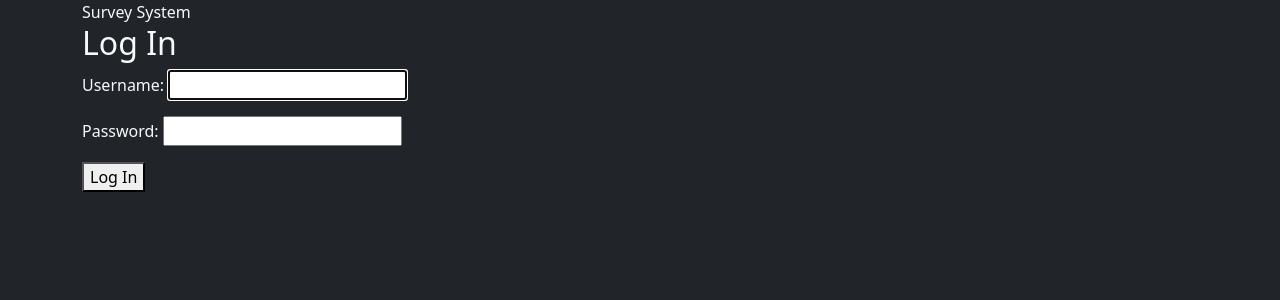
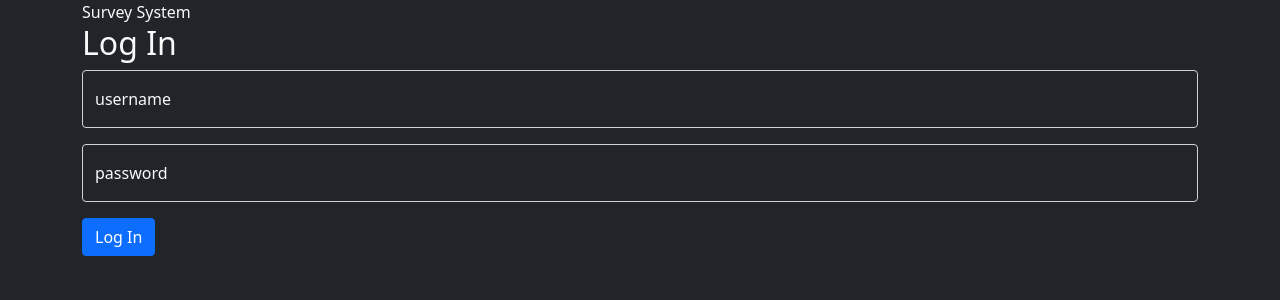
Before and after one commit to nicofreundt/school_project, a Django app: page /accounts/login/ in a window 1280 px wide. Shown: the top 300 px of the page. Run offline with Django 4.2, Linux system fonts and the light colour scheme.

Commit message:
applied a little styling to login form

```diff
--- a/user_management/templates/registration/login.html
+++ b/user_management/templates/registration/login.html
@@ -6,7 +6,14 @@
 <h2>Log In</h2>
 <form method="post">
   {% csrf_token %}
-  {{ form.as_p }}
-  <button type="submit">Log In</button>
+  <div class="form-floating mb-3">
+    <input id="id_username" name="username" class="form-control bg-dark text-light" type="text" placeholder="username"/>
+    <label for="id_username">username</label>
+  </div>
+  <div class="form-floating mb-3">
+    <input id="id_password" name="password" class="form-control bg-dark text-light" type="password" placeholder="password"/>
+    <label for="id_password">password</label>
+  </div>
+  <button type="submit" class="btn btn-primary">Log In</button>
 </form>
 {% endblock %}
```
